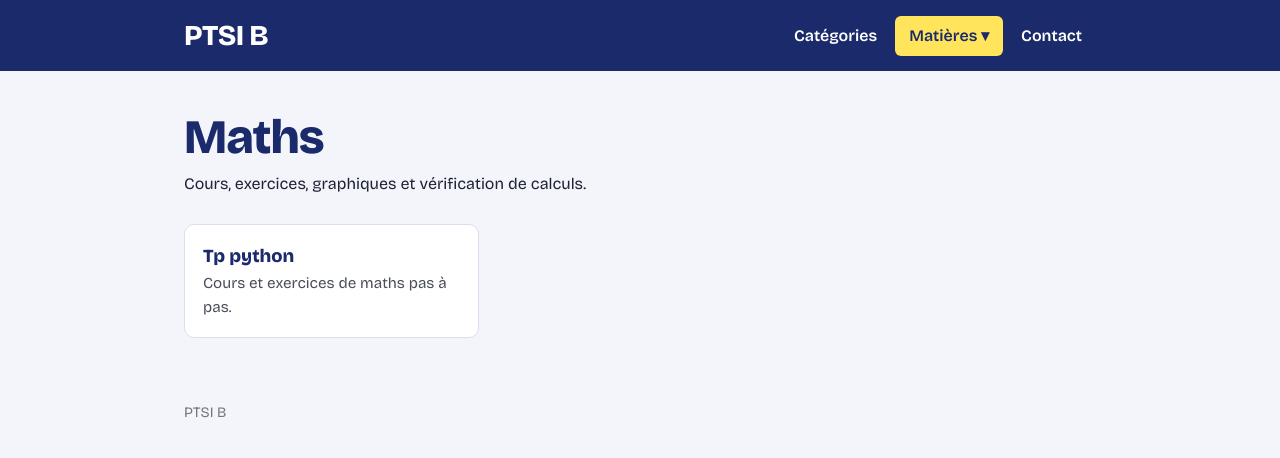
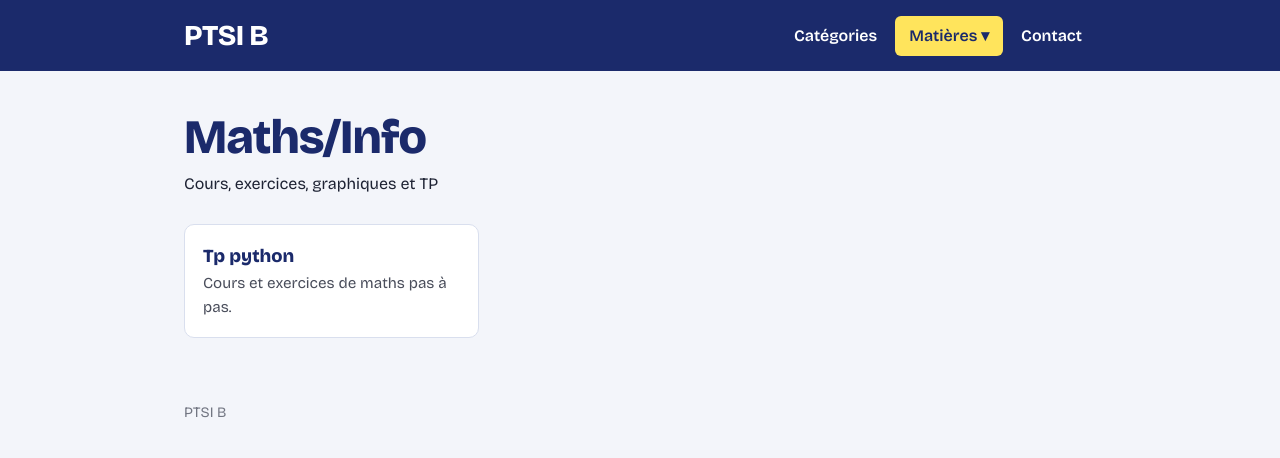
Before and after one commit to theodortail/theodortail.github.io, a plain HTML site: page maths.html in a window 1280 px wide. Drawn offline with nearby package versions, Linux system fonts and the light colour scheme.

Commit message:
Update maths.html

```diff
--- a/maths.html
+++ b/maths.html
@@ -21,15 +21,15 @@
       <a href="index.html">Catégories</a>
       <div class="dd">
         <button type="button" id="btn-matieres" class="active" aria-expanded="false" aria-controls="menu-matieres">Matières ▾</button>
-        <ul class="dd-list" id="menu-matieres" hidden><li><a href="maths.html" aria-current="page">Maths</a></li><li><a href="physique.html">Physique</a></li><li><a href="anglais.html">Anglais</a></li><li><a href="allemand.html">Allemand</a></li><li><a href="francais.html">Français</a></li><li><a href="sii.html">SII</a></li></ul>
+        <ul class="dd-list" id="menu-matieres" hidden><li><a href="maths.html" aria-current="page">Maths/Info</a></li><li><a href="physique.html">Physique</a></li><li><a href="anglais.html">Anglais</a></li><li><a href="allemand.html">Allemand</a></li><li><a href="francais.html">Français</a></li><li><a href="sii.html">SII</a></li></ul>
       </div>
       <a href="contact.html">Contact</a>
     </nav>
   </div>
 </header>
 <main class="page">
-<h1>Maths</h1>
-<p class="intro">Cours, exercices, graphiques et vérification de calculs.</p>
+<h1>Maths/Info</h1>
+<p class="intro">Cours, exercices, graphiques et TP</p>
 <ul class="cards">
   <li><a href="https://julien-stiker.github.io/ITC-PTSIB-COUFFIGNAL/intro.html" target="_blank" rel="noopener noreferrer"><strong>Tp python</strong><span>Cours et exercices de maths pas à pas.</span></a></li>
 </ul>
```
